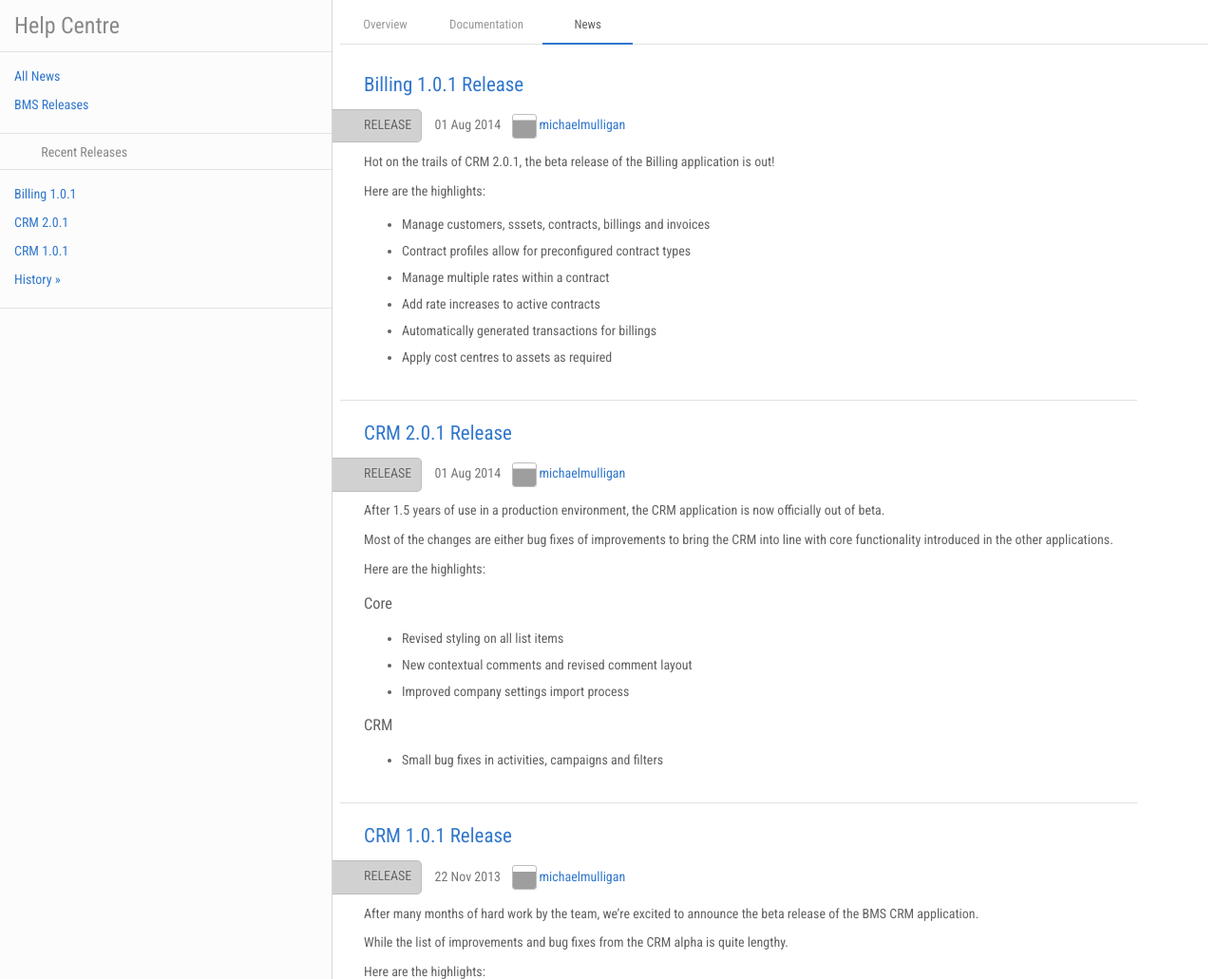
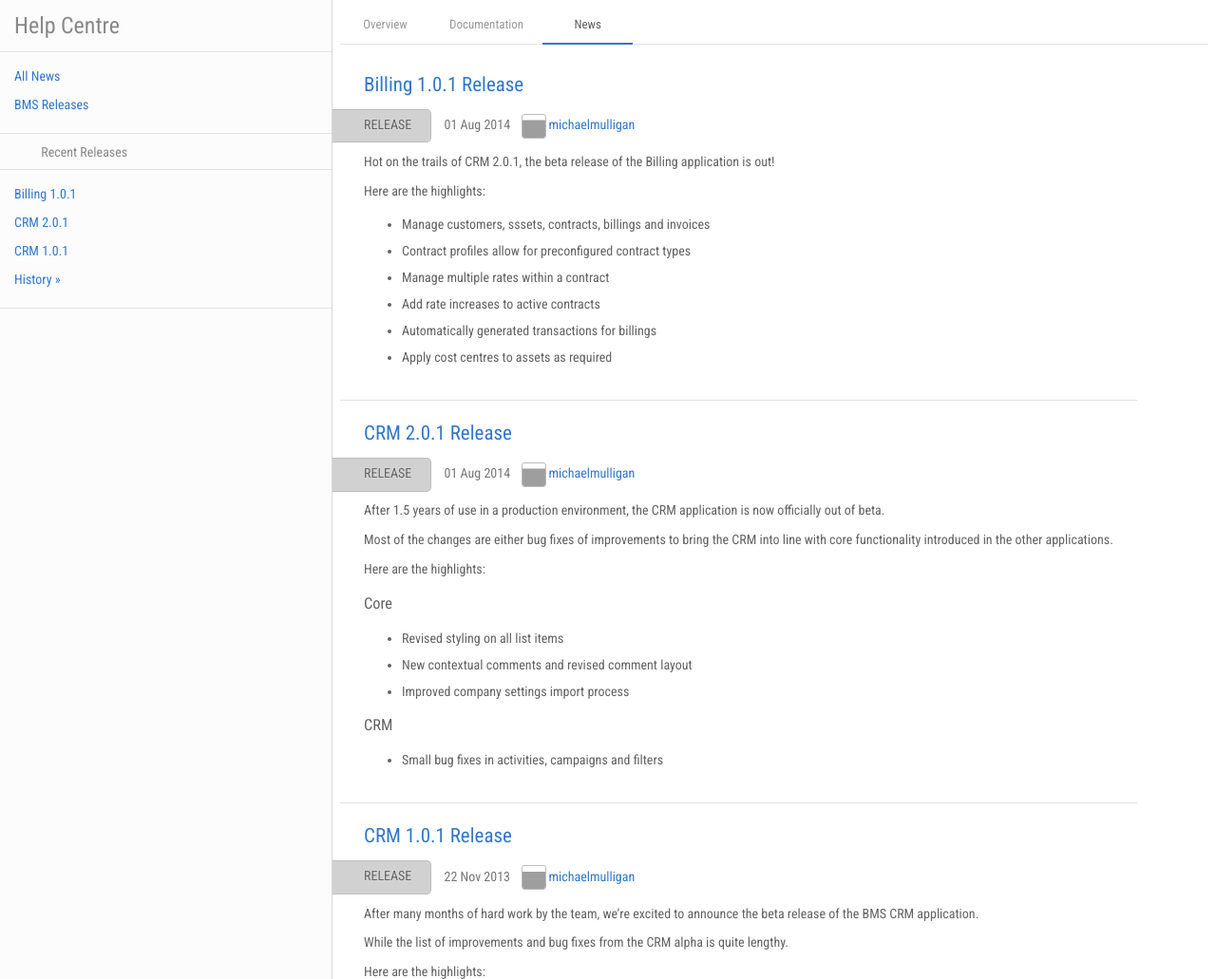
Before and after one commit to ambit/bms-support, a Jekyll site: the page built from news/index.md, in a window 1280 px wide. Shown: the top 1031 px of the page at 95% size. Built offline with Jekyll 4.4.1, drawn with Linux system fonts in a browser that asks for light colours; nearby versions of some CDN libraries; grey boxes are pictures that could not be loaded.

Commit message:
Category padding

```diff
--- a/css/style.css
+++ b/css/style.css
@@ -382,8 +382,7 @@ article h2:first-child {
 .post-category {
   display: inline-block;
   margin-left: -30px;
-  padding: 6px 10px 8px;
-  padding-left: 50px;
+  padding: 6px 20px 8px 50px;
   position: relative;
   text-shadow: -1px -1px 0 #d6d6d6, 1px -1px 0 #d6d6d6, -1px 1px 0 #d6d6d6, 1px 1px 0 #d6d6d6;
   background: #d1d1d1;
```
